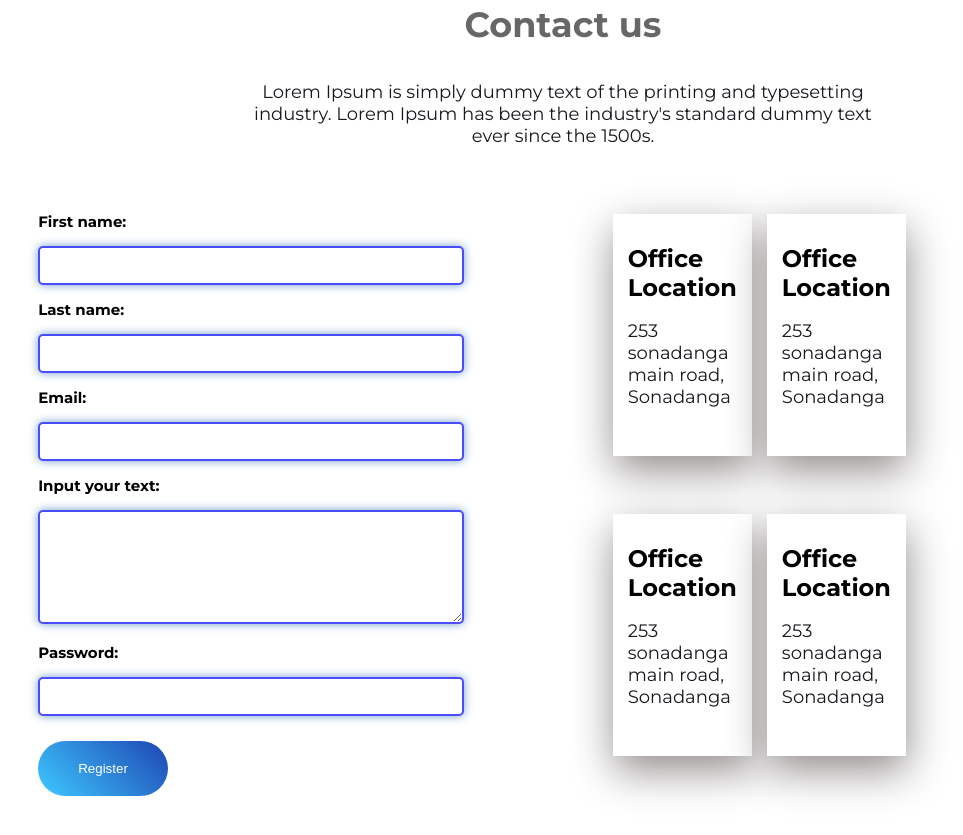
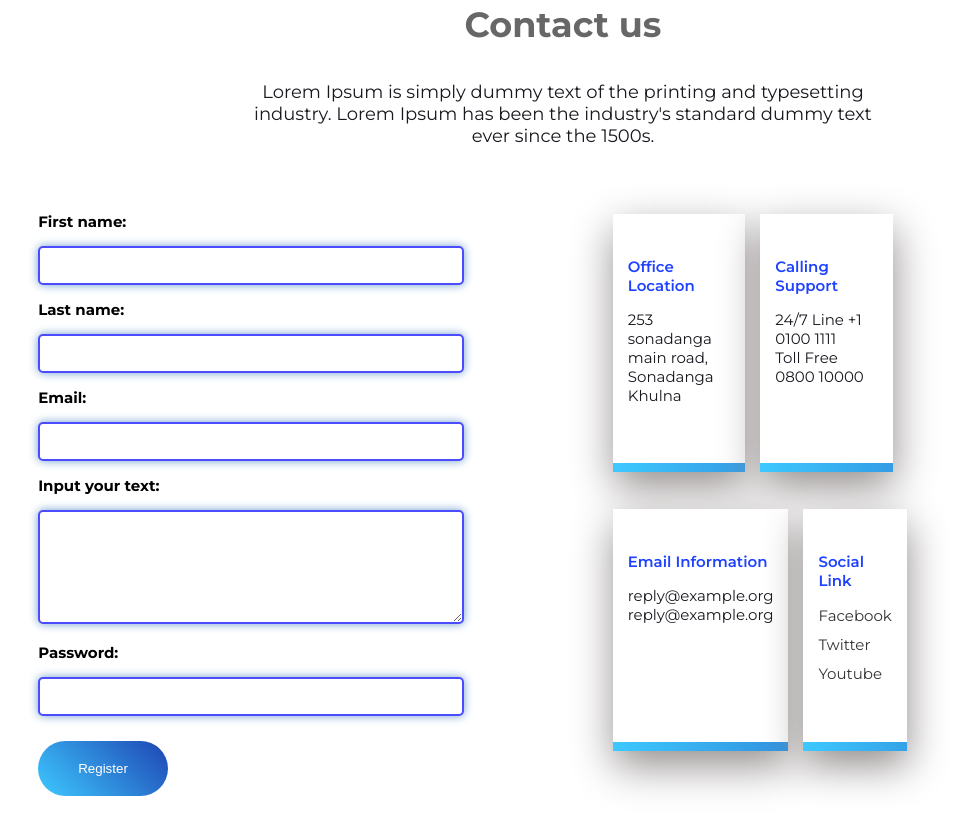
Before and after one commit to ferdousalam007/-Food-Society, a plain HTML site: page index.html in a window 1280 px wide. Shown: the part 3381-4216 px from the top of the page, without its empty margins (77-1040 px from the left). Drawn offline with Linux system fonts and the light colour scheme.

Commit message:
contact corrction

```diff
--- a/index.html
+++ b/index.html
@@ -132,32 +132,32 @@
             <div class="half-width-two">
                 <div class="half-width-two">
                     <div class="display-items">
-                      <div>
+
                         <div class="information">
                             <h6>Office Location</h6>
-                            <p>253 sonadanga main road, Sonadanga<brKhulna></p>
+                            <p>253 sonadanga main road, Sonadanga<br>Khulna</p>
                         </div>
+
+                        <div class="information">
+                            <h6>Calling Support</h6>
+                            <p>24/7 Line +1 0100 1111<br>Toll Free 0800 10000</p>
                         </div>
-                         <div class="">
-                            <div class="information">
-                                <h6>Office Location</h6>
-                                <p>253 sonadanga main road, Sonadanga<brKhulna></p>
-                            </div>
-                         </div>
                     </div>
                     <div class="display-items">
-                      <div>
+
                         <div class="information">
-                            <h6>Office Location</h6>
-                            <p>253 sonadanga main road, Sonadanga<brKhulna></p>
+                            <h6>Email Information</h6>
+                            <p>reply@example.org<br>reply@example.org</p>
                         </div>
+
+                        <div class="information">
+                            <h6>Social Link</h6>
+                            <ul>
+                                <li><a href="facebook.com">Facebook</a></li>
+                                <li><a href="Twitter.com">Twitter</a></li>
+                                <li><a href="Youtube.com">Youtube</a></li>
+                            </ul>
                         </div>
-                         <div class="">
-                            <div class="information">
-                                <h6>Office Location</h6>
-                                <p>253 sonadanga main road, Sonadanga<brKhulna></p>
-                            </div>
-                         </div>
                     </div>
                  </div>
 
--- a/style.css
+++ b/style.css
@@ -168,10 +168,34 @@ form .register-btn{
     display: block;
 }
 .information {
-    padding: 30px 15px;
+    padding: 43px 15px;
     background: #fff;
     box-shadow: 1px 15px 39px #948e8e;
     margin-right: 15px;
-    margin-bottom: 41px;
+    margin-bottom: 20px;
     margin-top: 17px;
+    width: 100%;
+    border-bottom: 9px solid;
+    border-image: linear-gradient(45deg, #3ec9ff, #1e45b3) 30;
+    border-image-slice: 1;
 }
+.information h6{
+    font-size: 15px;
+    font-weight: 600;
+    color: #1E42FF;
+}
+.information P{
+    font-size: 15px;
+}
+.information ul {
+    padding-left: 0;
+}
+.information li {
+    list-style: none;
+    margin-bottom: 10px;
+}
+.information li a {
+    text-decoration: none;
+    font-size: 15px;
+    color: #333;
+}
```
